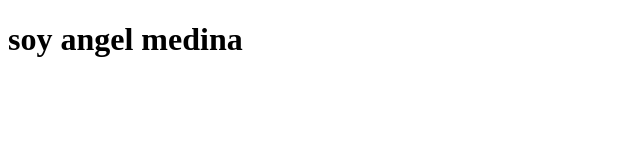
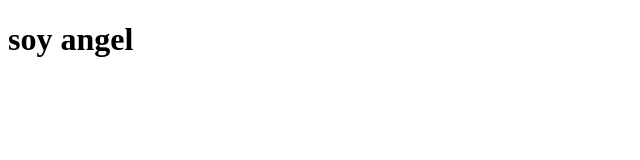
Before and after one commit to puro3PA/puro3PA.github.io, a plain HTML site: page index.html in a window 1280 px wide. Shown: the whole page, without its empty margins (0-640 px from the left). Drawn offline with Linux system fonts and the light colour scheme.

```diff
--- a/index.html
+++ b/index.html
@@ -8,6 +8,6 @@
 
 </head>
 <body>
-    <h1>soy angel medina</h1>
+    <h1>soy angel</h1>
 </body>
 </html>
```
